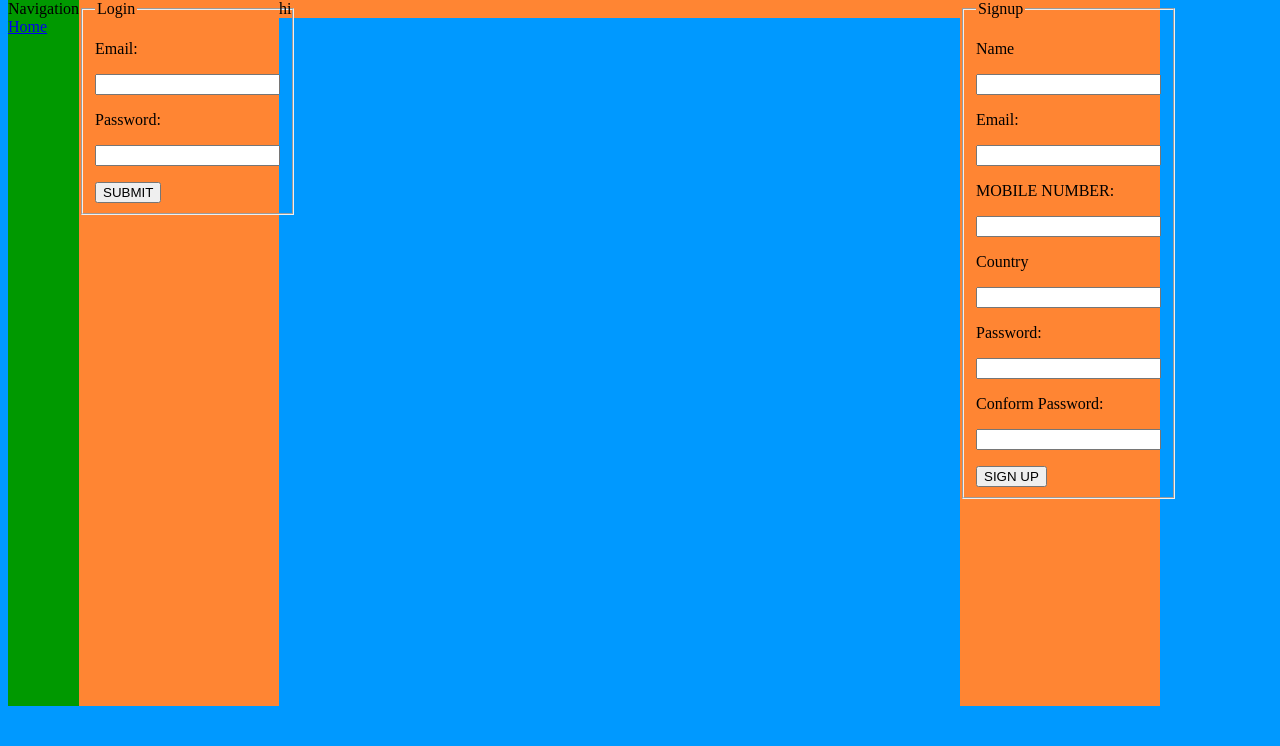
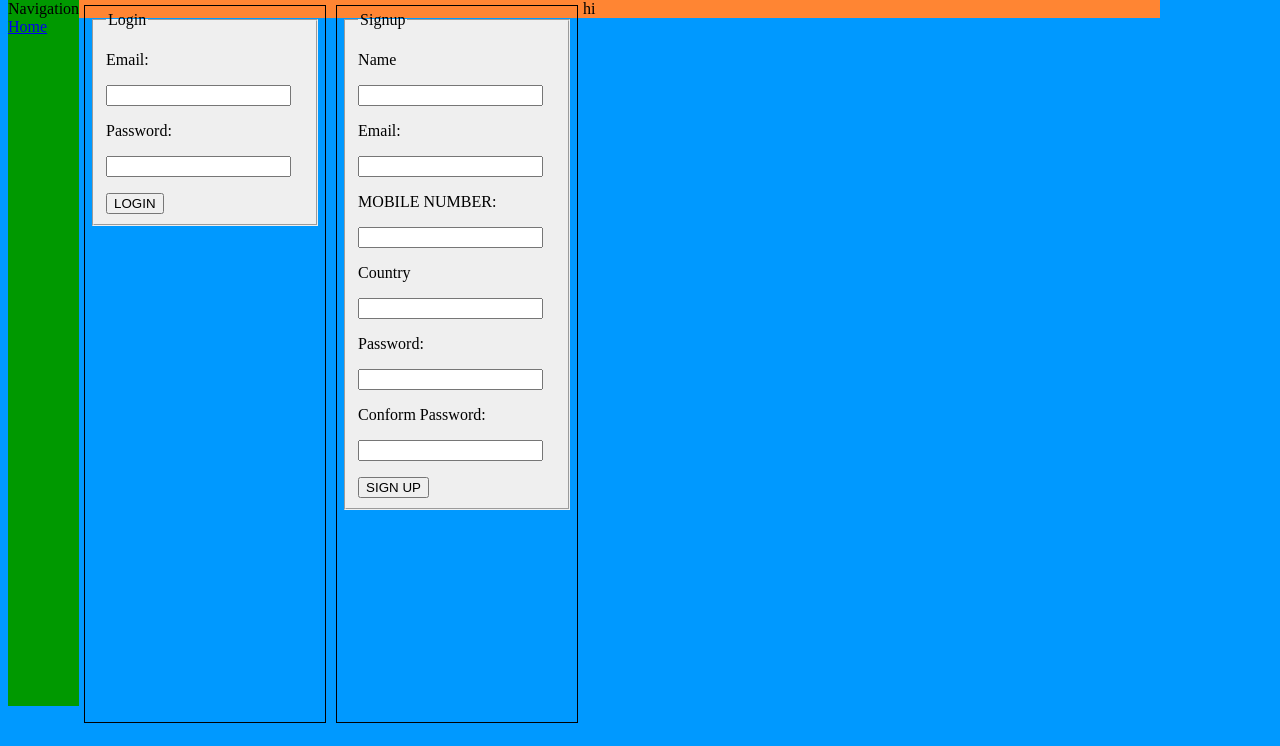
Before and after one commit to derekshorten/HDWD-Web-Project, a PHP site: page /HDWD-Web-Project/ in a window 1280 px wide. Shown: the part 54-800 px from the top of the page. Run offline with PHP 8.4, Linux system fonts and the light colour scheme.

Commit message:
Made changes to form style
Using CSS, made changes form including border, background color an d
position.

```diff
--- a/Style/style.css
+++ b/Style/style.css
@@ -1,7 +1,43 @@
-header{background-color:#009900;border: 5px solid}
-nav{float:left;border: 5px; height: 90%;background-color:#009900}
-body{width: 90%;background-color: #0099FF}
-column1of2{float:left; background-color:#FF8533; width: 200px; height: 90%}
-column2of2{float:right; background-color:#FF8533; width: 200px;height: 90%}
+header{
+	   background-color:#009900;
+	   border: 5px solid;
+	  }
 
-footer{position:flot-bottom; background-color: #FF8533; }
+nav{
+	float:left;
+	border: 5px;
+	height: 90%;
+	background-color:#009900;
+   }
+
+body{
+	 width: 90%;
+	 background-color: #0099FF;
+	}
+
+form{
+	 float:left;
+	 margin:5px;
+	 padding:5px;
+	 width: 230px;
+	 height: 90%;
+	 overflow:auto;
+	 border:1px solid;
+	}
+
+
+.clear{
+	   clear:left;
+	  }
+
+
+fieldset{
+       background-color: #efefef;
+	  }
+
+
+
+footer{
+	  float:bottom;
+	  background-color: #FF8533;
+	 }
--- a/index.php
+++ b/index.php
@@ -10,7 +10,7 @@ include ('Include\nav.php');
 <body>
 
 
-<column1of2>
+
 <form>
 <fieldset>
 <legend>
@@ -24,11 +24,10 @@ Login
 <p>
 <input type="password" name ="password" size="20" maxlength ="10" />
 </P>
-<input type ="submit" name="submit" value="SUBMIT"/>
+<input type ="submit" name="login" value="LOGIN"/>
 </fieldset>
 </form>
-</column1of2>
-<column2of2>
+
 <form>
 <fieldset  >
 <legend>
@@ -44,7 +43,7 @@ Signup
 </P>
 <P>MOBILE NUMBER:</p>
 <p>
-<input type="tel" name="usrtel">
+<input type="telephone" name="telephone">
 </P>
 <p>Country</P>
 <p>
@@ -64,7 +63,7 @@ Signup
 <input type ="submit" name="submit" value="SIGN UP"/>
 </fieldset>
 </form>
-</column2of2>
+
 </body>
 
 
```
